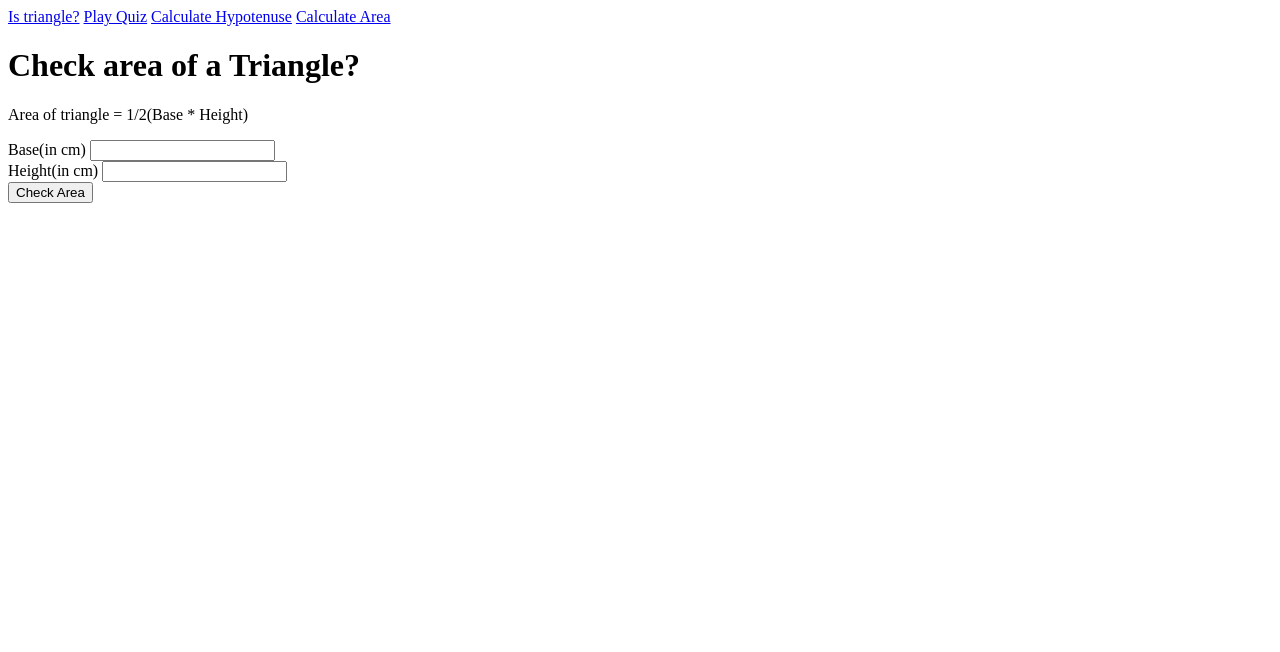
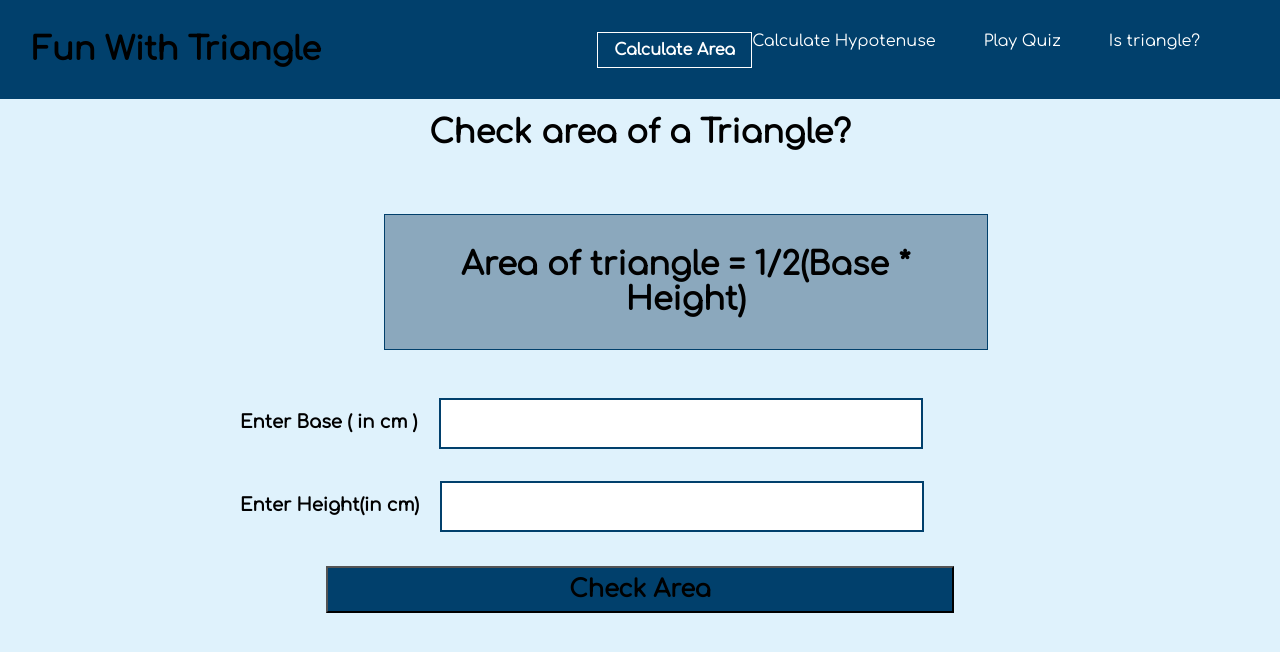
Before and after one commit to shraddha15-creator/Fun-with-triangle, a plain HTML site: page area/area.html in a window 1280 px wide. Drawn offline with Linux system fonts and the light colour scheme.

Commit message:
style updated

```diff
--- /dev/null
+++ b/area/area.css
@@ -0,0 +1,94 @@
+@import url('https://fonts.googleapis.com/css2?family=Comfortaa&display=swap');
+
+*{
+    font-family: 'Comfortaa', cursive;
+    margin: 0;
+    padding: 0;
+}
+
+body{
+    color: rgb(0, 0, 0);
+    background-color:rgb(223, 242, 252);
+}
+
+nav{
+    background-color: rgb(1, 64, 108);
+    padding: 2rem;
+}
+
+#brand-name{
+    font-size: xx-large;
+    font-weight: bold;
+}
+
+a{
+    color: white;
+    text-decoration: none;
+    float: right;
+    padding-right: 3rem;
+}
+
+.item-active{
+    border: 1px solid;
+    font-weight: bold;
+    padding: 0.5rem 1rem;
+}
+
+.container{
+    width: 70%;
+    margin: auto;
+    padding-top: 2rem;
+}
+
+.heading{
+    text-align: center;
+    margin-top: 1rem;
+}
+
+p{
+    font-weight: bold;
+    font-size: 2rem;
+    width: 60%;
+    text-align: center;
+    background-color: rgb(139, 168, 189);
+    border: 1px solid rgb(1, 64, 108);
+    padding: 2rem;
+    margin: 2rem 0rem;
+    margin-left: 12rem;
+}
+
+label{
+    font-weight: bold;
+    font-size: large;
+    margin: 2rem;
+    padding: 1rem;
+}
+
+button{
+    font-size: 1.5em;
+    font-weight: bold;
+    padding: 0.5rem;
+    margin: 1rem 1rem;
+    background-color: rgb(1, 64, 108);
+    width: 70%;
+    cursor: pointer;
+    margin-left:auto;
+    margin-right:auto;
+    display:block;
+    margin-top:2%;
+
+}
+
+.input-area{
+    margin: 1rem;
+    padding: 1rem 1rem;
+    width: 50%;
+    border: 2px solid rgb(1, 64, 108);
+}
+
+#output{
+    font-size: 3em;
+    font-weight: bold;
+    margin: 2rem 1rem;
+    text-align: center;
+}
--- a/area/area.html
+++ b/area/area.html
@@ -1,34 +1,42 @@
 <!DOCTYPE html>
 <html lang="en">
+
 <head>
-    <meta charset="UTF-8">
-    <meta http-equiv="X-UA-Compatible" content="IE=edge">
-    <meta name="viewport" content="width=device-width, initial-scale=1.0">
+    <meta charset="UTF-8" />
+    <meta http-equiv="X-UA-Compatible" content="IE=edge" />
+    <meta name="viewport" content="width=device-width, initial-scale=1.0" />
+    <link rel="stylesheet" href="/area/area.css" />
     <title>Area</title>
 </head>
+
 <body>
     <nav>
+        <span id="brand-name">Fun With Triangle</span>
         <a href="/isTriangle/isTriangle.html">Is triangle?</a>
         <a href="/quiz/quiz.html">Play Quiz</a>
         <a href="/hypotenuse/hypotenuse.html">Calculate Hypotenuse</a>
-        <a href="/area//area.html">Calculate Area</a>
+        <a href="/area/area.html" class="item-active">Calculate Area</a>
     </nav>
-    <h1>Check area of a Triangle?</h1>
+    <h1 class="heading">Check area of a Triangle?</h1>
+    <div class="container">
         <p>Area of triangle = 1/2(Base * Height)</p>
         <div class="angle-container">
             <div class="input-container">
-            <label for="base">Base(in cm)
+                <label for="base">Enter Base ( in cm )
                     <input id="base" class="input-area" />
                 </label>
             </div>
             <div class="input-container">
-            <label for="height">Height(in cm)
+                <label for="height">Enter Height(in cm)
                     <input id="height" class="input-area" />
                 </label>
             </div>
-        <button id="area-btn">Check Area</button>
+            <button id="area-btn" class="btn">Check Area</button>
         </div>
         <div id="output" class="output"></div>
+    </div>
+
     <script src="area.js"></script>
 </body>
+
 </html>
--- /dev/null
+++ b/styles.css
@@ -0,0 +1,102 @@
+@import url('https://fonts.googleapis.com/css2?family=Comfortaa&display=swap');
+
+*{
+    font-family: 'Comfortaa', cursive;
+    margin: 0;
+    padding: 0;
+}
+
+body{
+    color: rgb(0, 0, 0);
+    background-color:rgb(223, 242, 252);
+}
+
+nav{
+    background-color: rgb(1, 64, 108);
+    padding: 2rem;
+}
+
+#brand-name{
+    font-size: xx-large;
+    font-weight: bold;
+}
+
+a{
+    color: white;
+    text-decoration: none;
+    float: right;
+    padding-right: 3rem;
+}
+
+.item-active{
+    border: 1px solid;
+    font-weight: bold;
+    padding: 0.5rem 1rem;
+}
+
+.container{
+    width: 70%;
+    margin: auto;
+    padding-top: 2rem;
+}
+
+
+.heading{
+    text-align: center;
+    margin-top: 1rem;
+}
+
+.question-container{
+    padding: 3rem;
+    margin: 1rem 1rem;
+    border: 3px solid rgb(1, 64, 108);
+}
+
+.question-container p{
+    margin: 1rem 1rem;
+}
+
+.container label, input{
+    font-size: 1.5rem;
+}
+
+
+p {
+    font-weight: bold;
+    font-size: large;
+}
+
+label{
+    font-weight: bold;
+    font-size: large;
+    margin: 2rem;
+    padding: 1rem;
+}
+.angle-input, .side-input{
+    margin: 1rem;
+    padding: 1rem 1rem;
+    width: 50%;
+    border: 2px solid rgb(1, 64, 108);
+}
+
+button{
+    font-size: 1.5em;
+    font-weight: bold;
+    padding: 0.5rem;
+    margin: 1rem 1rem;
+    background-color: rgb(1, 64, 108);
+    width: 70%;
+    cursor: pointer;
+    margin-left:auto;
+    margin-right:auto;
+    display:block;
+    margin-top:2%;
+
+}
+
+#output{
+    font-size: 3em;
+    font-weight: bold;
+    margin: 2rem 1rem;
+    text-align: center;
+}
```
Also changed, not shown: hypotenuse/hypotenuse.html (+13 -8 lines), isTriangle/isTriangle.html (+15 -10 lines), quiz/quiz.html (+7 -5 lines). Lines whose indentation alone changed are shown as unchanged.
